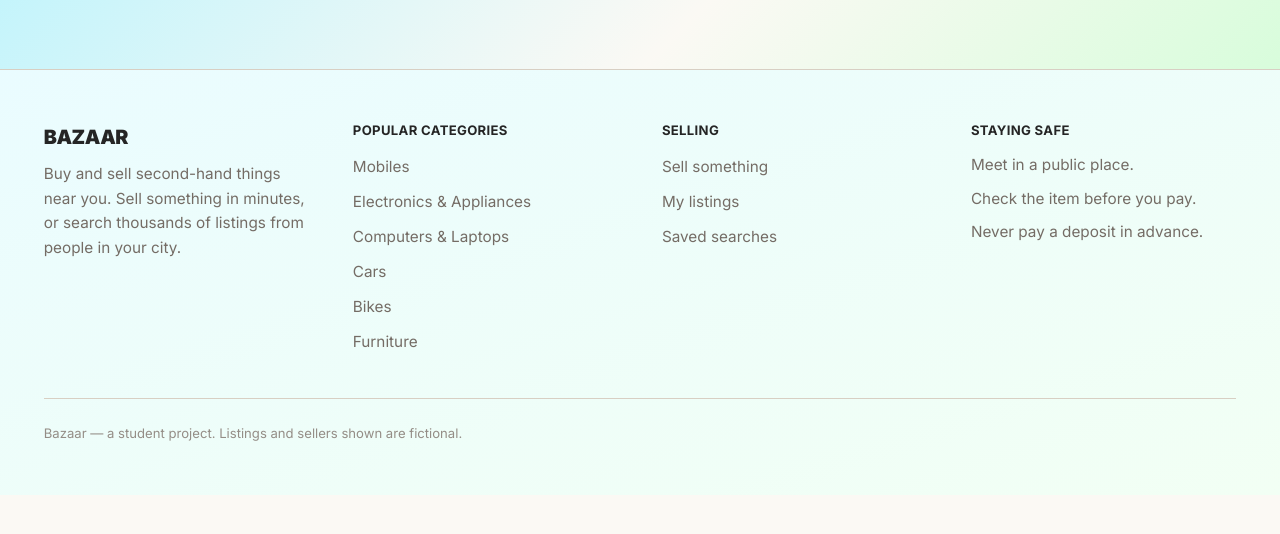
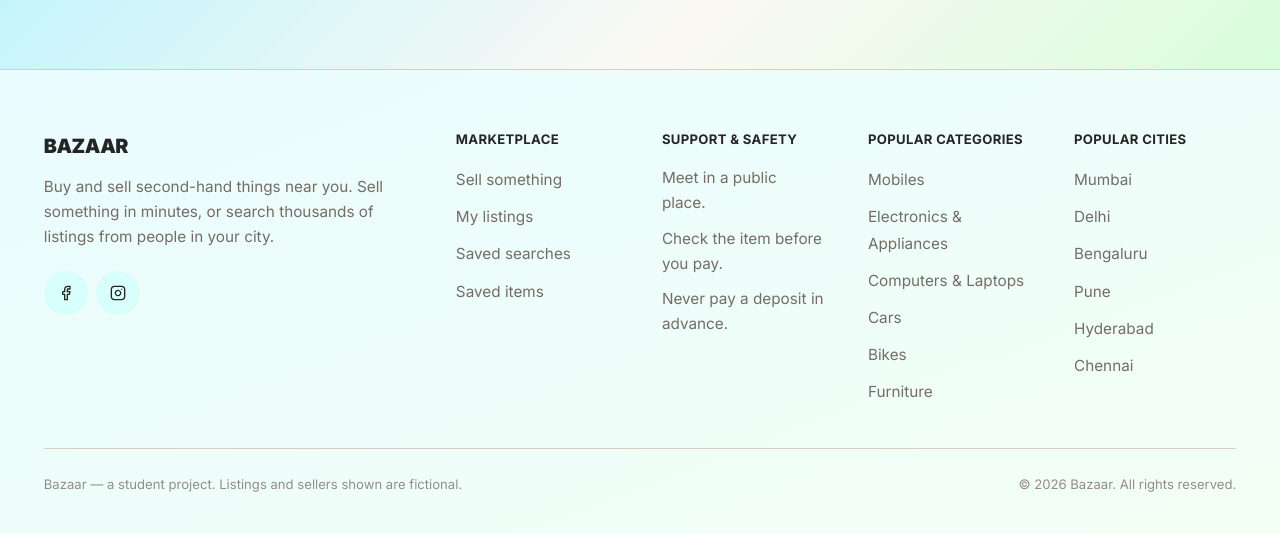
Before and after one commit to RutvikChavan27/ojt-report, a React (Vite) app in the folder frontend/: page /home in a window 1280 px wide. Shown: the part 1929-2463 px from the top of the page. Before the commit the page ends 2424 px from the top, so only its background shows below. Built offline with nearby package versions, Linux system fonts and the light colour scheme; no server answers.

Commit message:
Redesign footer layout to match reference screenshot
Keeps the existing color theme; restructures into brand+social,
marketplace links, safety notes, categories, and popular cities
(using real routes/data only, no invented pages).

```diff
--- a/frontend/src/components/Footer/Footer.tsx
+++ b/frontend/src/components/Footer/Footer.tsx
@@ -1,37 +1,96 @@
 import { Link } from "react-router-dom";
+import { FiFacebook, FiInstagram } from "react-icons/fi";
 import Container from "../layout/Container";
 import { CATEGORIES } from "../../data/marketplace";
 
+/** Cities the seeded listings actually use — kept in sync with `seedListings100k.ts`. */
+const POPULAR_CITIES = ["Mumbai", "Delhi", "Bengaluru", "Pune", "Hyderabad", "Chennai"];
+
+const linkClass = "text-sm text-charcoal-500 transition hover:text-charcoal-900";
+const headingClass = "text-xs font-bold uppercase tracking-wide text-charcoal-900";
+
 /**
- * Site footer. Carries the category links a search engine and a browsing visitor
- * both use, plus the safety note a classifieds site is expected to show.
+ * Site footer. Carries the category and city links a search engine and a
+ * browsing visitor both use, plus the safety note a classifieds site is
+ * expected to show.
+ *
+ * Layout mirrors a standard five-column marketplace footer (brand, quick
+ * links, safety, categories, cities) while keeping the site's own light
+ * warm-neutral palette — no new colors introduced here.
  */
 function Footer() {
   return (
     <footer className="mt-20 border-t border-taupe bg-gradient-to-br from-cyan-50 to-mint-50 pb-20 sm:pb-0">
-      <Container className="py-12">
-        <div className="grid gap-10 sm:grid-cols-2 lg:grid-cols-4">
-          <div>
+      <Container className="py-12 sm:py-14">
+        <div className="grid gap-10 sm:grid-cols-2 lg:grid-cols-6">
+          <div className="sm:col-span-2 lg:col-span-2">
             <p className="text-lg font-black tracking-tight text-charcoal-900">
               BAZAAR
             </p>
-            <p className="mt-2 max-w-xs text-sm leading-relaxed text-charcoal-500">
+            <p className="mt-3 max-w-xs text-sm leading-relaxed text-charcoal-500">
               Buy and sell second-hand things near you. Sell something in
               minutes, or search thousands of listings from people in your city.
             </p>
+
+            {/* Decorative only — Bazaar has no live social accounts yet, so
+                these aren't links to anywhere. */}
+            <div className="mt-5 flex gap-2">
+              <span
+                aria-hidden="true"
+                className="flex h-10 w-10 items-center justify-center rounded-full bg-mist text-charcoal-900"
+              >
+                <FiFacebook size={16} />
+              </span>
+              <span
+                aria-hidden="true"
+                className="flex h-10 w-10 items-center justify-center rounded-full bg-mist text-charcoal-900"
+              >
+                <FiInstagram size={16} />
+              </span>
+            </div>
           </div>
 
           <div>
-            <p className="text-xs font-bold uppercase tracking-wide text-charcoal-900">
-              Popular categories
-            </p>
-            <ul className="mt-3 space-y-2">
+            <p className={headingClass}>Marketplace</p>
+            <ul className="mt-4 space-y-2.5">
+              <li>
+                <Link to="/post-ad" className={linkClass}>
+                  Sell something
+                </Link>
+              </li>
+              <li>
+                <Link to="/my-listings" className={linkClass}>
+                  My listings
+                </Link>
+              </li>
+              <li>
+                <Link to="/saved-searches" className={linkClass}>
+                  Saved searches
+                </Link>
+              </li>
+              <li>
+                <Link to="/saved" className={linkClass}>
+                  Saved items
+                </Link>
+              </li>
+            </ul>
+          </div>
+
+          <div>
+            <p className={headingClass}>Support &amp; Safety</p>
+            <ul className="mt-4 space-y-2.5 text-sm leading-relaxed text-charcoal-500">
+              <li>Meet in a public place.</li>
+              <li>Check the item before you pay.</li>
+              <li>Never pay a deposit in advance.</li>
+            </ul>
+          </div>
+
+          <div>
+            <p className={headingClass}>Popular categories</p>
+            <ul className="mt-4 space-y-2.5">
               {CATEGORIES.slice(0, 6).map((category) => (
                 <li key={category.slug}>
-                  <Link
-                    to={`/category/${category.slug}`}
-                    className="text-sm text-charcoal-500 transition hover:text-charcoal-900"
-                  >
+                  <Link to={`/category/${category.slug}`} className={linkClass}>
                     {category.label}
                   </Link>
                 </li>
@@ -40,52 +99,30 @@ function Footer() {
           </div>
 
           <div>
-            <p className="text-xs font-bold uppercase tracking-wide text-charcoal-900">
-              Selling
-            </p>
-            <ul className="mt-3 space-y-2">
-              <li>
+            <p className={headingClass}>Popular cities</p>
+            <ul className="mt-4 space-y-2.5">
+              {POPULAR_CITIES.map((city) => (
+                <li key={city}>
                   <Link
-                  to="/post-ad"
-                  className="text-sm text-charcoal-500 transition hover:text-charcoal-900"
+                    to={`/search?city=${encodeURIComponent(city)}`}
+                    className={linkClass}
                   >
-                  Sell something
+                    {city}
                   </Link>
                 </li>
-              <li>
-                <Link
-                  to="/my-listings"
-                  className="text-sm text-charcoal-500 transition hover:text-charcoal-900"
-                >
-                  My listings
-                </Link>
-              </li>
-              <li>
-                <Link
-                  to="/saved-searches"
-                  className="text-sm text-charcoal-500 transition hover:text-charcoal-900"
-                >
-                  Saved searches
-                </Link>
-              </li>
-            </ul>
-          </div>
-
-          <div>
-            <p className="text-xs font-bold uppercase tracking-wide text-charcoal-900">
-              Staying safe
-            </p>
-            <ul className="mt-3 space-y-2 text-sm leading-relaxed text-charcoal-500">
-              <li>Meet in a public place.</li>
-              <li>Check the item before you pay.</li>
-              <li>Never pay a deposit in advance.</li>
+              ))}
             </ul>
           </div>
         </div>
 
-        <p className="mt-10 border-t border-taupe pt-6 text-xs text-charcoal-400">
+        <div className="mt-10 flex flex-col gap-3 border-t border-taupe pt-6 sm:flex-row sm:items-center sm:justify-between">
+          <p className="text-xs text-charcoal-400">
             Bazaar — a student project. Listings and sellers shown are fictional.
           </p>
+          <p className="text-xs text-charcoal-400">
+            © {new Date().getFullYear()} Bazaar. All rights reserved.
+          </p>
+        </div>
       </Container>
     </footer>
   );
```
Lines whose indentation alone changed are shown as unchanged.
